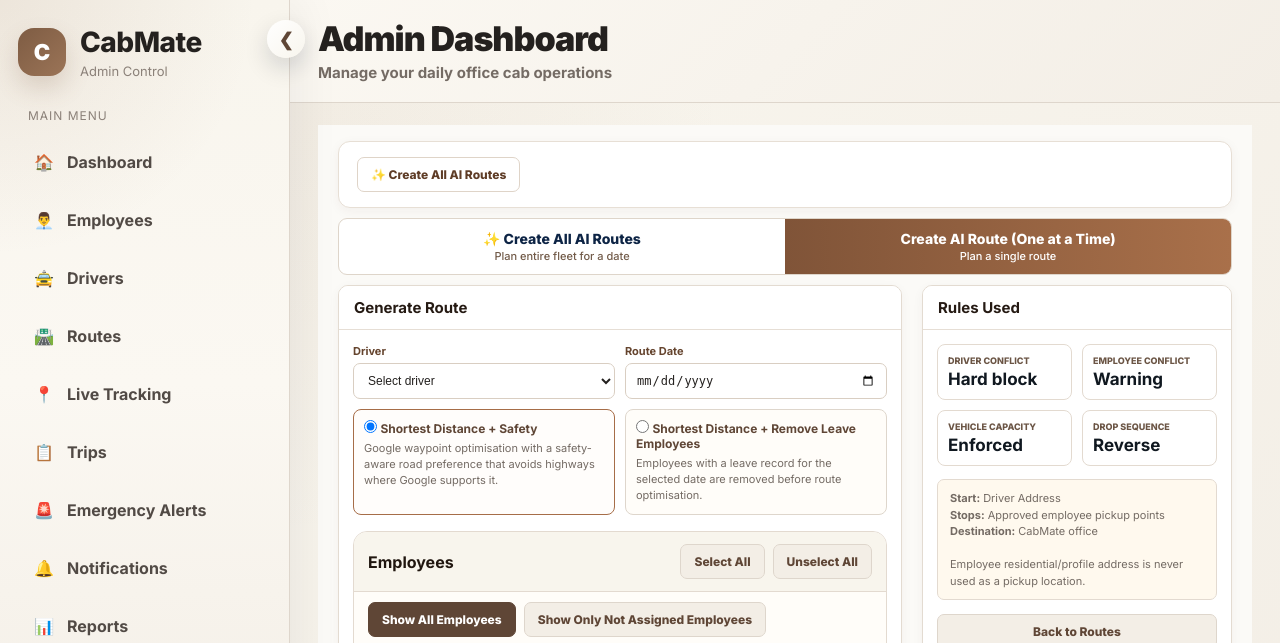
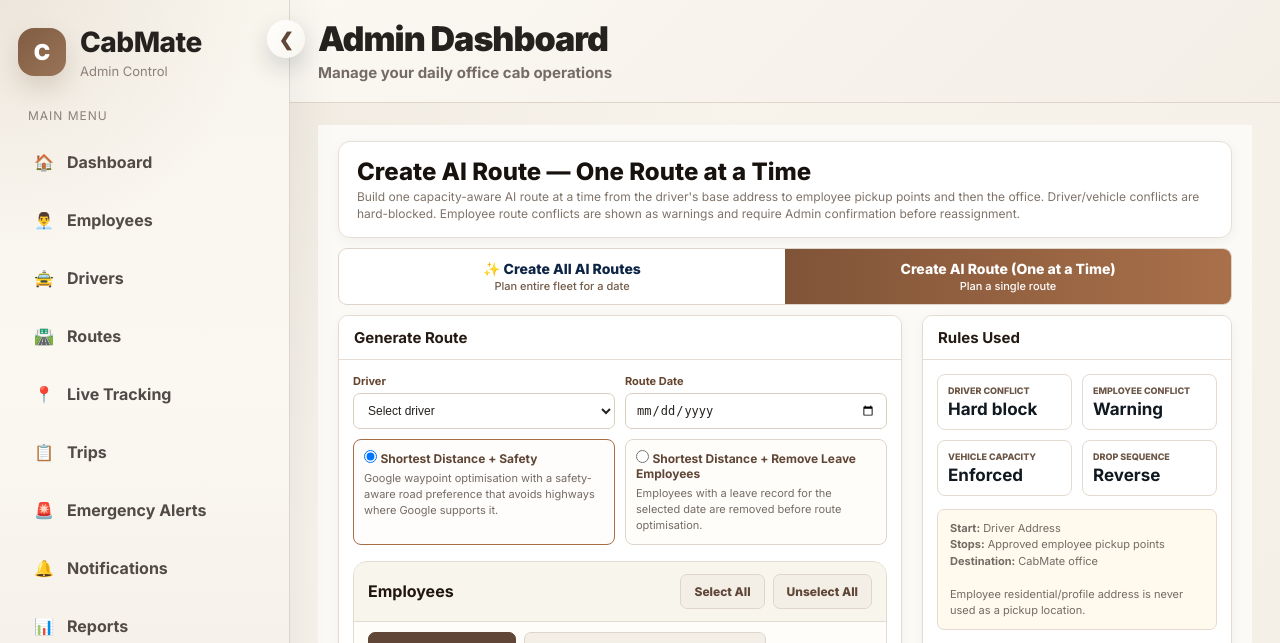
Before and after one commit to RahulKarhana/office-cab, a Django app: template admin_web/templates/admin_web/ai_route_search.html in a window 1280 px wide. Shown: the top 643 px of the page. Run offline with Django 5.2, Linux system fonts and the light colour scheme; the template is opened without the code that fills it, so the values that code supplies are empty.

Commit message:
Add Crea

```diff
--- a/admin_web/templates/admin_web/ai_route_search.html
+++ b/admin_web/templates/admin_web/ai_route_search.html
@@ -485,12 +485,23 @@
 <div class="ai-route-page">
     <div class="ai-route-hero">
         <div class="ai-route-hero-top">
+            <div class="ai-route-hero-copy">
+                {% if create_all_mode %}
+                    <h1>Create All AI Routes — Fleet Planning Workspace</h1>
+                    <p>
+                        Build a complete unsaved fleet plan using eligible drivers, vehicle capacity, approved employee pickup points,
+                        shortest practical office-bound grouping and safety rules. Empty seats are allowed when adding another employee would create an excessive detour.
+                    </p>
+                {% else %}
+                    <h1>Create AI Route — One Route at a Time</h1>
+                    <p>
+                        Build one capacity-aware AI route at a time from the driver's base address to employee pickup points and then the office.
+                        Driver/vehicle conflicts are hard-blocked. Employee route conflicts are shown as warnings and require Admin confirmation before reassignment.
+                    </p>
+                {% endif %}
+            </div>
 
-            {% if create_all_mode %}
-                <a class="btn ai-route-switch-btn" href="{% url 'admin_web:ai_route_search' %}">← Create One AI Route</a>
-            {% else %}
-                <a class="btn ai-route-switch-btn" href="{% url 'admin_web:create_all_ai_routes' %}">✨ Create All AI Routes</a>
-            {% endif %}
+
         </div>
     </div>
 
```
